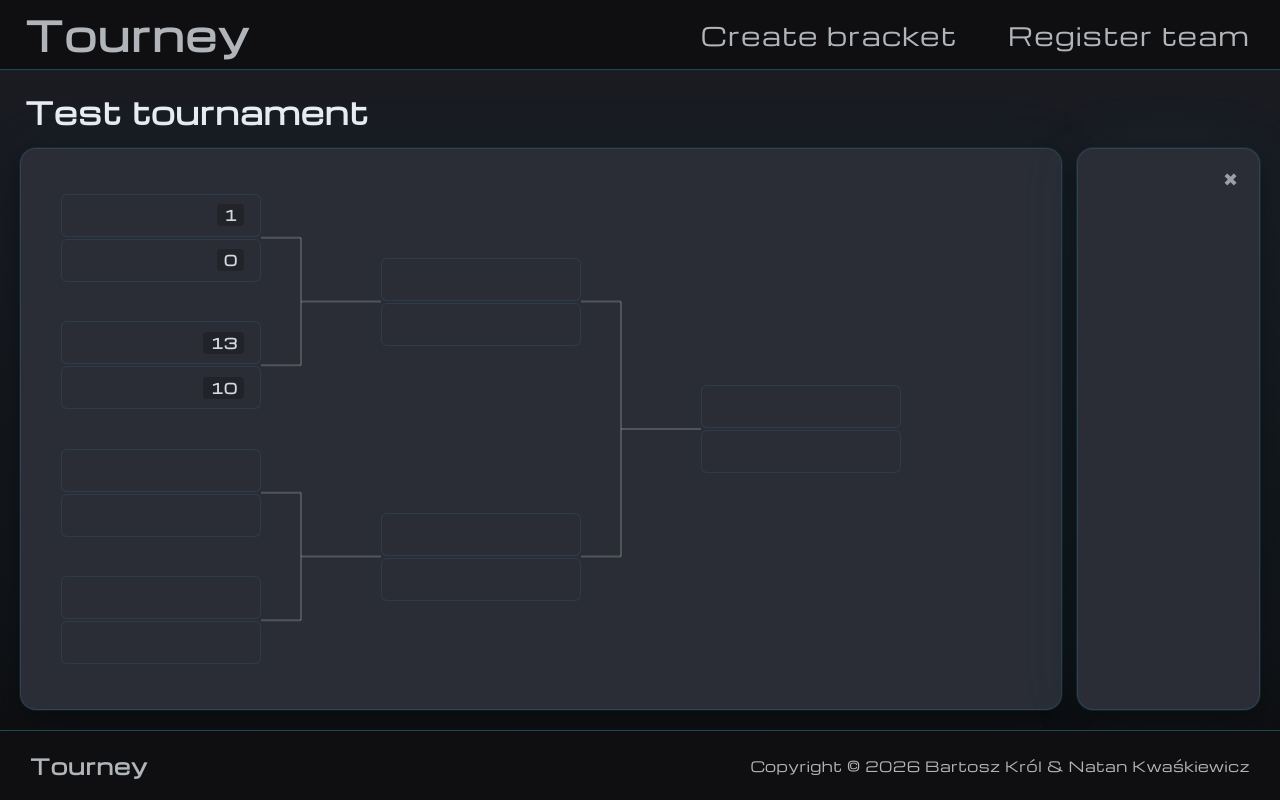
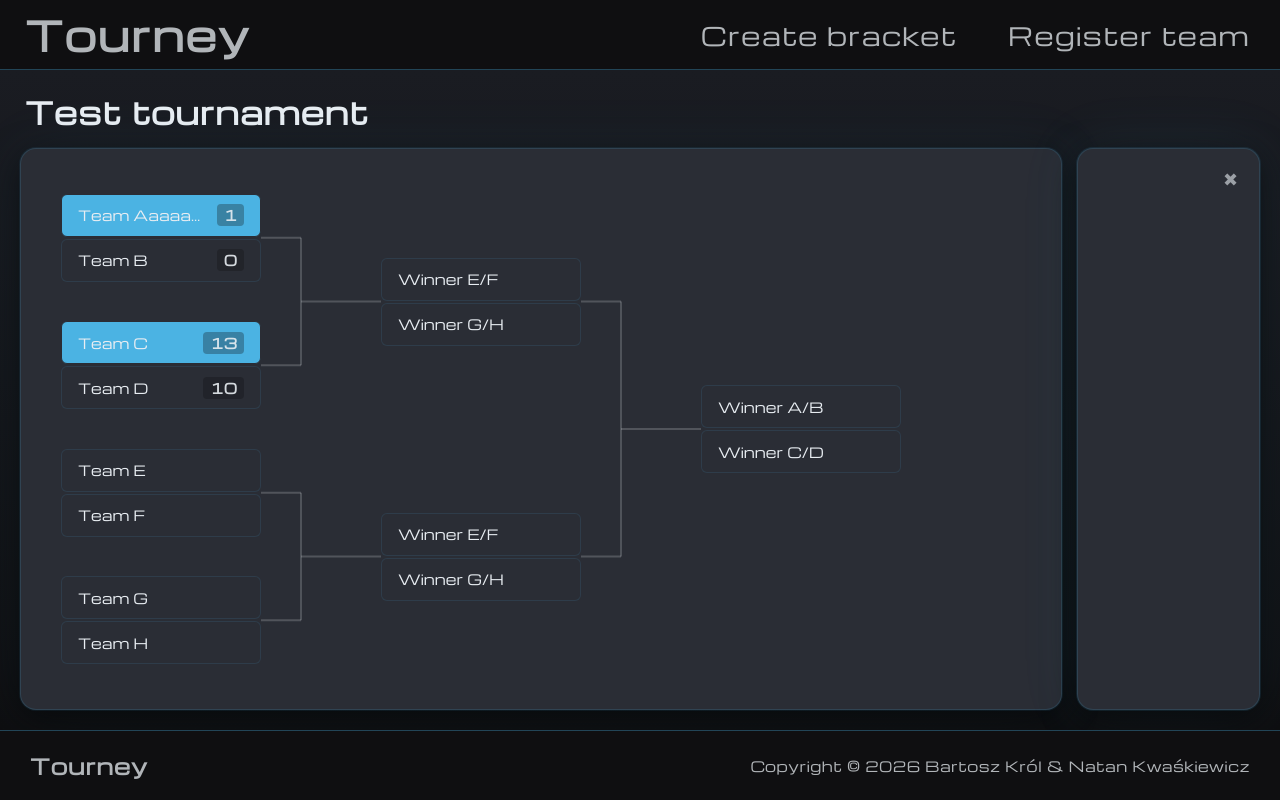
Before and after one commit to NatanKwaskiewicz/Generator_drabinek_turniejowych, a React (Vite) app: page /bracketPage in a window 1280 px wide. Built offline with nearby package versions, Linux system fonts and the light colour scheme.

Commit message:
add frontend score updating logic

```diff
--- a/src/frontend/components/Bracket/Bracket.tsx
+++ b/src/frontend/components/Bracket/Bracket.tsx
@@ -1,11 +1,34 @@
 import styles from './Bracket.module.scss'
 import BracketGraph from '../BracketGraph'
-import rounds from '../../data/bracketData.ts'
+import { useState } from 'react'
+import bracketData from '../../data/bracketData.ts'
+import type { Match } from '../../types'
 
 const Bracket = () => {
+    const [rounds, setRounds] = useState<Match[][]>(bracketData)
+
+    const updateScore = (
+        roundIndex: number,
+        matchId: number,
+        scoreA: number,
+        scoreB: number
+    ) => {
+        setRounds((prev) =>
+            prev.map((round, rIdx) =>
+                rIdx !== roundIndex
+                    ? round
+                    : round.map((match) =>
+                          match.id !== matchId
+                              ? match
+                              : { ...match, scoreA, scoreB }
+                      )
+            )
+        )
+    }
+
     return (
         <div className={styles.Bracket}>
-            <BracketGraph rounds={rounds} />
+            <BracketGraph rounds={rounds} onUpdateScore={updateScore} />
         </div>
     )
 }
--- a/src/frontend/components/BracketGraph/BracketGraph.tsx
+++ b/src/frontend/components/BracketGraph/BracketGraph.tsx
@@ -5,6 +5,12 @@ import { useRef, useEffect, useState } from 'react'
 
 interface BracketGraphProps {
     rounds: Match[][]
+    onUpdateScore: (
+        roundIndex: number,
+        matchId: number,
+        scoreA: number,
+        scoreB: number
+    ) => void
 }
 
 interface Line {
@@ -14,7 +20,7 @@ interface Line {
     y2: number
 }
 
-const BracketGraph = ({ rounds }: BracketGraphProps) => {
+const BracketGraph = ({ rounds, onUpdateScore }: BracketGraphProps) => {
     const containerRef = useRef<HTMLDivElement>(null)
     const matchRefsMap = useRef<Record<string, HTMLDivElement | null>>({})
     const [lines, setLines] = useState<Line[]>([])
@@ -116,6 +122,8 @@ const BracketGraph = ({ rounds }: BracketGraphProps) => {
                     setMatchRef={(matchIndex) =>
                         setMatchRef(roundIndex, matchIndex)
                     }
+                    roundIndex={roundIndex}
+                    onUpdateScore={onUpdateScore}
                 />
             ))}
             <div className={styles.BracketMatchConnector} />
--- a/src/frontend/components/BracketMatch/BracketMatch.tsx
+++ b/src/frontend/components/BracketMatch/BracketMatch.tsx
@@ -1,37 +1,65 @@
 import styles from './BracketMatch.module.scss'
 import BracketParticipant from '../BracketParticipant'
 import type { Match } from '../../types'
-import { forwardRef } from 'react'
+import { forwardRef, useState } from 'react'
+import ChangeScore from '../ChangeScore'
+import { getWinner } from '../../utils/getWinner.ts'
 
 interface BracketMatchProps {
     match: Match
     isLast: boolean
+    roundIndex: number
+    onUpdateScore: (
+        roundIndex: number,
+        matchId: number,
+        scoreA: number,
+        scoreB: number
+    ) => void
 }
 
 const BracketMatch = forwardRef<HTMLDivElement, BracketMatchProps>(
-    ({ match, isLast }, ref) => {
+    ({ match, isLast, roundIndex, onUpdateScore }, ref) => {
+        const [showChangeScore, setShowChangeScore] = useState(false)
+        const winner = getWinner(match)
+
+        const handleConfirm = (scoreA: number, scoreB: number) => {
+            onUpdateScore(roundIndex, match.id, scoreA, scoreB)
+            //tutaj hook chyba jakiś zeby ustawiał ten score w bazie, POST albo PATCH albo coś
+            setShowChangeScore(false)
+        }
         return (
+            <>
                 <div
                     className={`${styles.BracketMatch} ${isLast ? styles.BracketMatchLast : ''}`}
                     ref={ref}
+                    onClick={() => setShowChangeScore(true)}
                 >
                     <div className={styles.BracketMatchParticipants}>
                         <div className={styles.BracketMatchParticipantsOne}>
                             <BracketParticipant
-                            name={match.participantA}
-                            isWinner={match.winner === 'A'}
+                                name={match.teamA}
+                                isWinner={winner === 'A'}
                                 score={match.scoreA}
                             />
                         </div>
                         <div className={styles.BracketMatchParticipantsOne}>
                             <BracketParticipant
-                            name={match.participantB}
-                            isWinner={match.winner === 'B'}
+                                name={match.teamB}
+                                isWinner={winner === 'B'}
                                 score={match.scoreB}
                             />
                         </div>
                     </div>
                 </div>
+
+                {showChangeScore && (
+                    <ChangeScore
+                        match={match}
+                        onConfirm={handleConfirm}
+                        onCancel={() => setShowChangeScore(false)}
+                    />
+                )}
+            </>
         )
     }
 )
--- a/src/frontend/components/BracketRound/BracketRound.tsx
+++ b/src/frontend/components/BracketRound/BracketRound.tsx
@@ -6,9 +6,22 @@ interface BracketRoundProps {
     matches: Match[]
     isLast: boolean
     setMatchRef: (matchIndex: number) => (el: HTMLDivElement | null) => void
+    roundIndex: number
+    onUpdateScore: (
+        roundIndex: number,
+        matchId: number,
+        scoreA: number,
+        scoreB: number
+    ) => void
 }
 
-const BracketRound = ({ matches, isLast, setMatchRef }: BracketRoundProps) => {
+const BracketRound = ({
+    matches,
+    isLast,
+    setMatchRef,
+    roundIndex,
+    onUpdateScore,
+}: BracketRoundProps) => {
     return (
         <div className={styles.BracketRound}>
             {matches.map((match, i) => (
@@ -17,6 +30,8 @@ const BracketRound = ({ matches, isLast, setMatchRef }: BracketRoundProps) => {
                     match={match}
                     isLast={isLast}
                     ref={setMatchRef(i)}
+                    roundIndex={roundIndex}
+                    onUpdateScore={onUpdateScore}
                 />
             ))}
         </div>
--- /dev/null
+++ b/src/frontend/utils/getWinner.ts
@@ -0,0 +1,9 @@
+import type { Match } from '../types'
+
+export const getWinner = (match: Match): 'A' | 'B' | undefined => {
+    if (match.scoreA === undefined || match.scoreB === undefined)
+        return undefined
+    if (match.scoreA > match.scoreB) return 'A'
+    if (match.scoreB > match.scoreA) return 'B'
+    return undefined
+}
```
Lines whose indentation alone changed are shown as unchanged.
